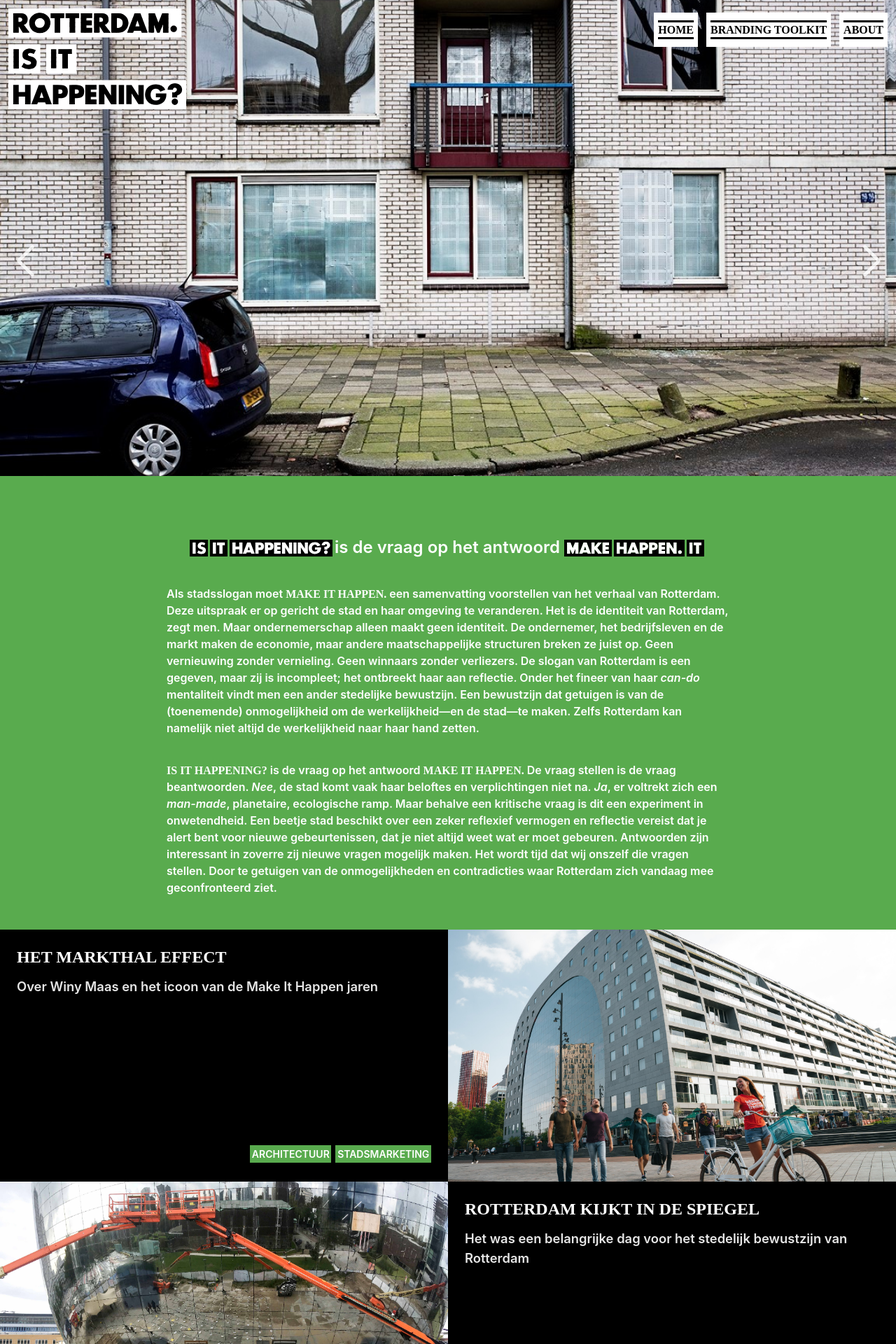
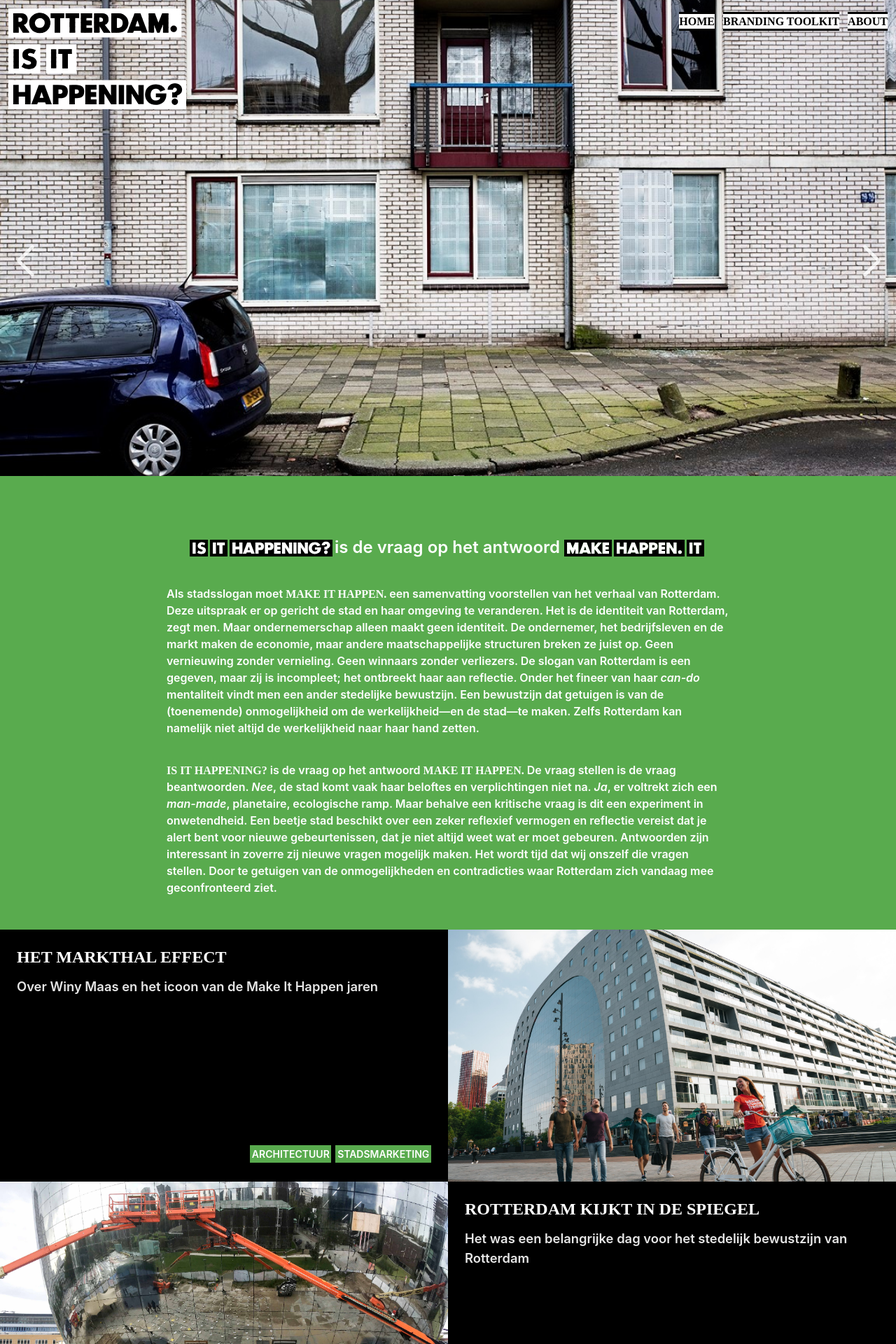
Before and after one commit to norealdirection/norealdirection.github.io, a Jekyll site: the page built from index.markdown, in a window 1280 px wide. Shown: the top 1920 px of the page at 70% size. Built offline with Jekyll 4.4.1, drawn with Linux system fonts in a browser that asks for light colours.

Commit message:
Update _layout.scss

```diff
--- a/_sass/minima/_layout.scss
+++ b/_sass/minima/_layout.scss
@@ -64,7 +64,7 @@
 		width: auto;
 		height: auto;
 		display: inline-block;
-  		margin: 12px 6px;
+  		//margin: 12px 6px;
 	}
 
 	.page-link {
```
